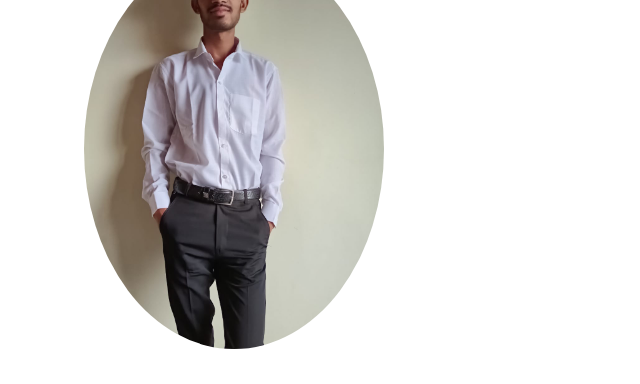
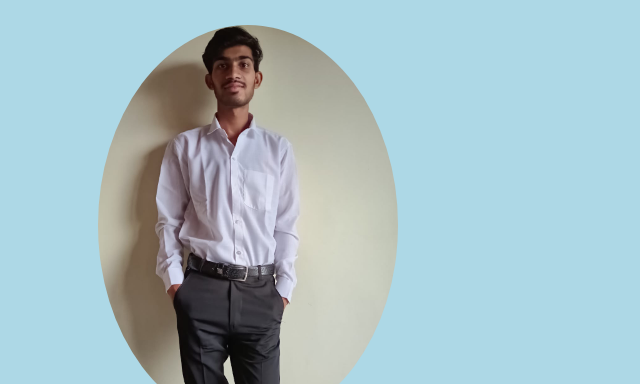
Before and after one commit to Shubhamtem2006/shubham-tembhre.github.io, a plain HTML site: page index.html in a window 1280 px wide. Shown: the top 384 px of the page, without its empty margins (309-949 px from the left). Drawn offline with Linux system fonts and the light colour scheme.

Commit message:
Update style.css

```diff
--- a/style.css
+++ b/style.css
@@ -144,9 +144,10 @@
 } */
 
  body{
-   font-size: 50px;
+   font-size: -5px;
    margin:0;
    font-family: Arial;
+   background-color: lightblue;
    /* background:#f5f7f6; */
 }
 
```
